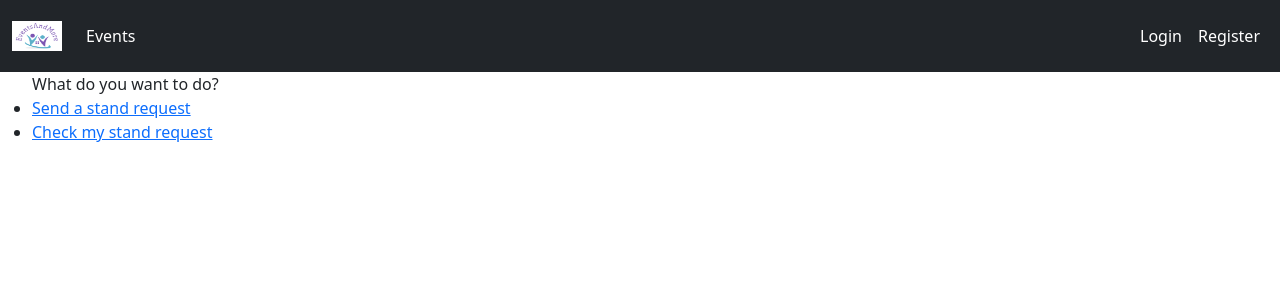
After one commit to catalindoja/UDL_Software_EventsAndMoreG3, a Django app: page /request/ in a window 1280 px wide. The commit adds this page. Shown: the top 300 px of the page. Run offline with Django 4.2, Linux system fonts and the light colour scheme; some libraries are stand-ins or nearby versions.

Commit message:
retoques

```diff
--- a/EventsAndMore/urls.py
+++ b/EventsAndMore/urls.py
@@ -24,6 +24,7 @@ urlpatterns = [
     path('incidences/send_stand_incidences/', SendStandIncidenceView.as_view(), name='send_stand_incidence'),
     path('incidences/previous_incidences/', PreviousIncidencesView, name='previous_incidences'),
     path('lista_incidencias_gestor/<str:pk>/', views.updateIncidenciaStandGestor, name='lista_incidencias_gestor'),
+    path('request/', RequestView.as_view(), name='request'),
 ]
 
 urlpatterns += staticfiles_urlpatterns()
--- a/EventsAndMore/views.py
+++ b/EventsAndMore/views.py
@@ -236,6 +236,10 @@ class IncidencesView(TemplateView):
     template_name = 'incidences.html'
 
 
+class RequestView(TemplateView):
+    template_name = 'request.html'
+
+
 class SendStandIncidenceView(CreateView):
     model = StandIncidence
     form_class = SendStandIncidenceForm
--- a/templates/base.html
+++ b/templates/base.html
@@ -22,7 +22,7 @@
         {% if user.is_client %}
 
         <li>
-          <a class="nav-link active" aria-current="page" href="#">  <!--Warning-->
+          <a class="nav-link active" aria-current="page" href="{% url 'request' %}">  <!--Warning-->
             Requests
           </a>
         </li>
@@ -31,13 +31,19 @@
             Incidences
           </a>
         </li>
-        <li>
-          <a class="nav-link active" aria-current="page" href="#">  <!--Warning-->
-            Stand distribution
+        {% endif %}
+      {% if user.is_gestor %}
+           <li>
+          <a class="nav-link active" aria-current="page" href="{% url 'lista_eventos_peticion_stand' %}">  <!--Warning-->
+            Requests
           </a>
         </li>
-
-        {% endif %}
+        <li>
+          <a class="nav-link active" aria-current="page" href="{% url 'lista_incidencias_gestor' 1 %}">  <!--Warning-->
+            Incidences
+          </a>
+        </li>
+      {% endif %}
 
       </ul>
       <span class="navbar-text">
--- a/templates/eventSpecific.html
+++ b/templates/eventSpecific.html
@@ -1,3 +1,5 @@
+{% extends 'login_base.html' %}
+{% block content %}
 <!DOCTYPE html>
 <html lang="en">
 <head>
@@ -13,3 +15,4 @@
     </div>
 </body>
 </html>
+{% endblock content %}
--- a/templates/lista_incidencias_gestor.html
+++ b/templates/lista_incidencias_gestor.html
@@ -1,4 +1,4 @@
-{% include 'base.html' %}
+{% include 'login_base.html' %}
   {% load static %}
 {% block title %}
     <div>
--- a/templates/lista_peticiones_stand.html
+++ b/templates/lista_peticiones_stand.html
@@ -1,6 +1,6 @@
 <!-- templates/home.html -->
 
-{% include 'base.html' %}
+{% include 'login_base.html' %}
   {% load static %}
 {% block title %}
     <div>
--- a/templates/peticion_stand_gestor.html
+++ b/templates/peticion_stand_gestor.html
@@ -1,6 +1,6 @@
 <!-- templates/home.html -->
 
-{% include 'base.html' %}
+{% include 'login_base.html' %}
   {% load static %}lista_peticiones_stand
 {% block title %}
     <div>
--- a/templates/previous_incidences.html
+++ b/templates/previous_incidences.html
@@ -1,4 +1,4 @@
-{% extends 'base.html' %}
+{% extends 'login_base.html' %}
 
 {% block content %}
 
--- /dev/null
+++ b/templates/request.html
@@ -0,0 +1,20 @@
+{% extends 'base.html' %}
+
+
+{% block content %}
+
+<ul>
+    What do you want to do?
+    <li>
+        <a href="{% url 'peticion_stand_cliente' %}">
+            Send a stand request
+        </a>
+    </li>
+    <li>
+        <a href="{% url 'lista_peticiones_cliente' %}">
+            Check my stand request
+        </a>
+    </li>
+</ul>
+
+{% endblock %}
--- a/templates/send_stand_incidence.html
+++ b/templates/send_stand_incidence.html
@@ -1,4 +1,4 @@
-{% extends 'base.html' %}
+{% extends 'login_base.html' %}
 
 {% block content %}
 
```
Also changed, not shown: templates/login_base.html (+38 -1 lines), db.sqlite3.
